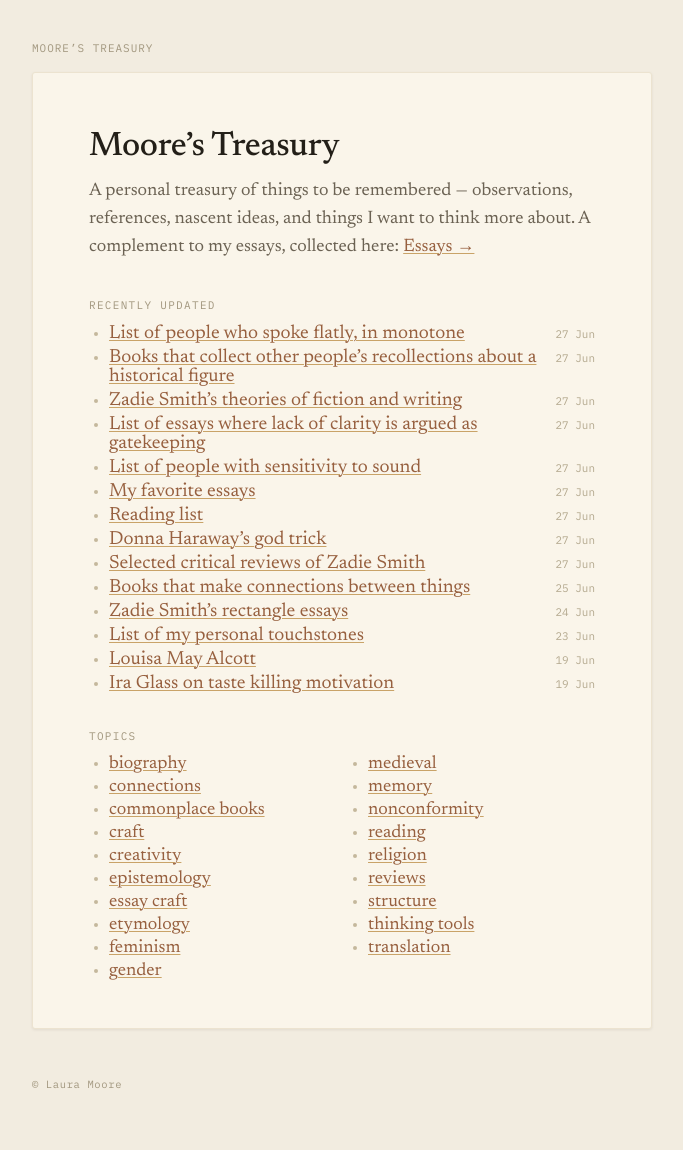
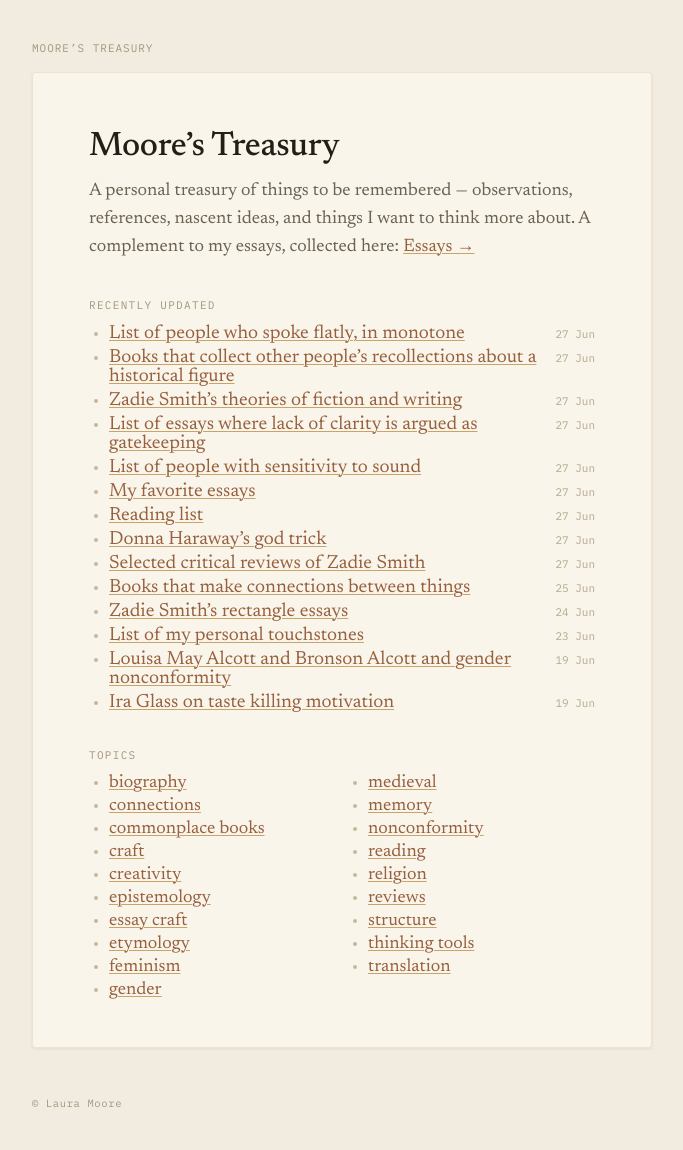
Before and after one commit to lauramoorewrites-del/treasury, a Jekyll site: the page built from index.md, in a window 1280 px wide. Shown: the whole page, without its empty margins (298-981 px from the left). Built offline with Jekyll 4.4.1, drawn with Linux system fonts in a browser that asks for light colours.

Commit message:
Fix Alcott title on homepage to match entry
Co-Authored-By: Claude Opus 4.6 (1M context) <noreply@anthropic.com>

```diff
--- a/index.md
+++ b/index.md
@@ -39,7 +39,7 @@ recent:
   - title: "List of my personal touchstones"
     url: "/on-my-personal-touchstones/"
     date: "23 Jun"
-  - title: "Louisa May Alcott"
+  - title: "Louisa May Alcott and Bronson Alcott and gender nonconformity"
     url: "/louisa-may-alcott/"
     date: "19 Jun"
   - title: "Ira Glass on taste killing motivation"
```
